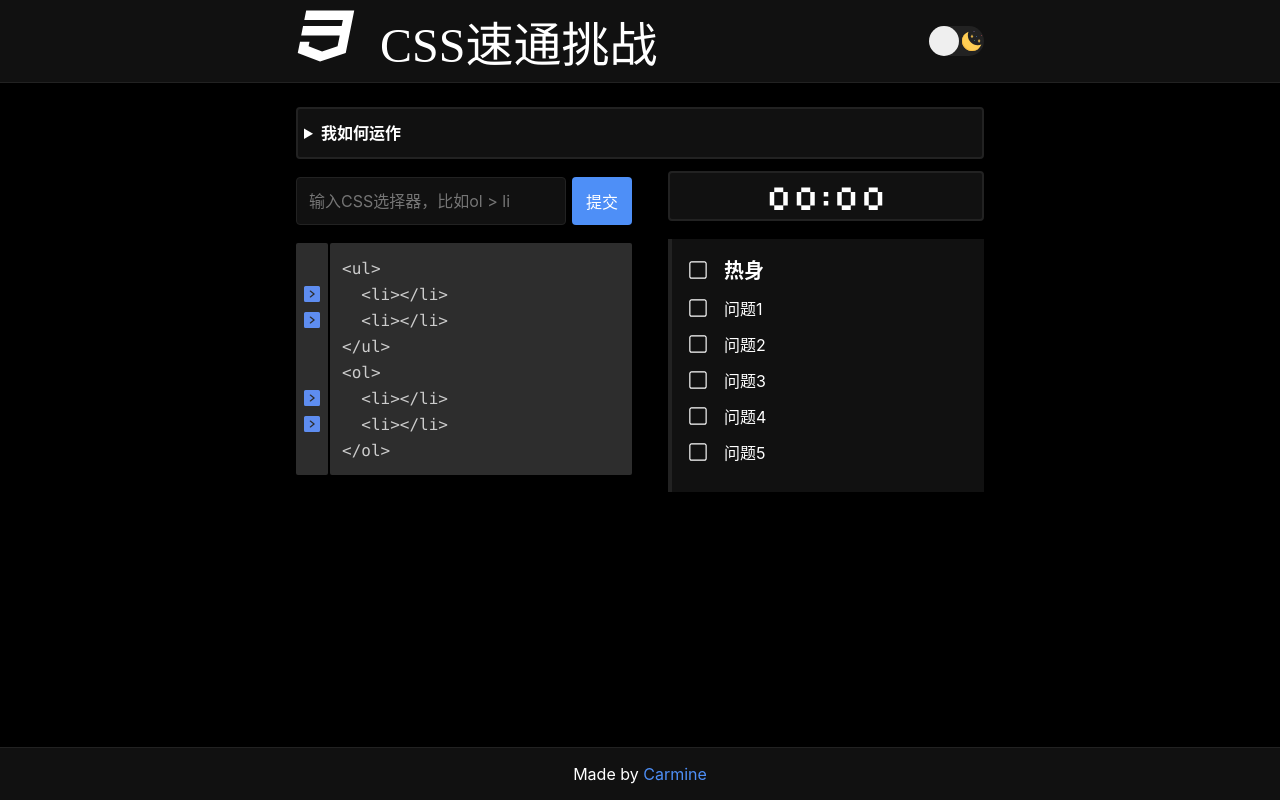
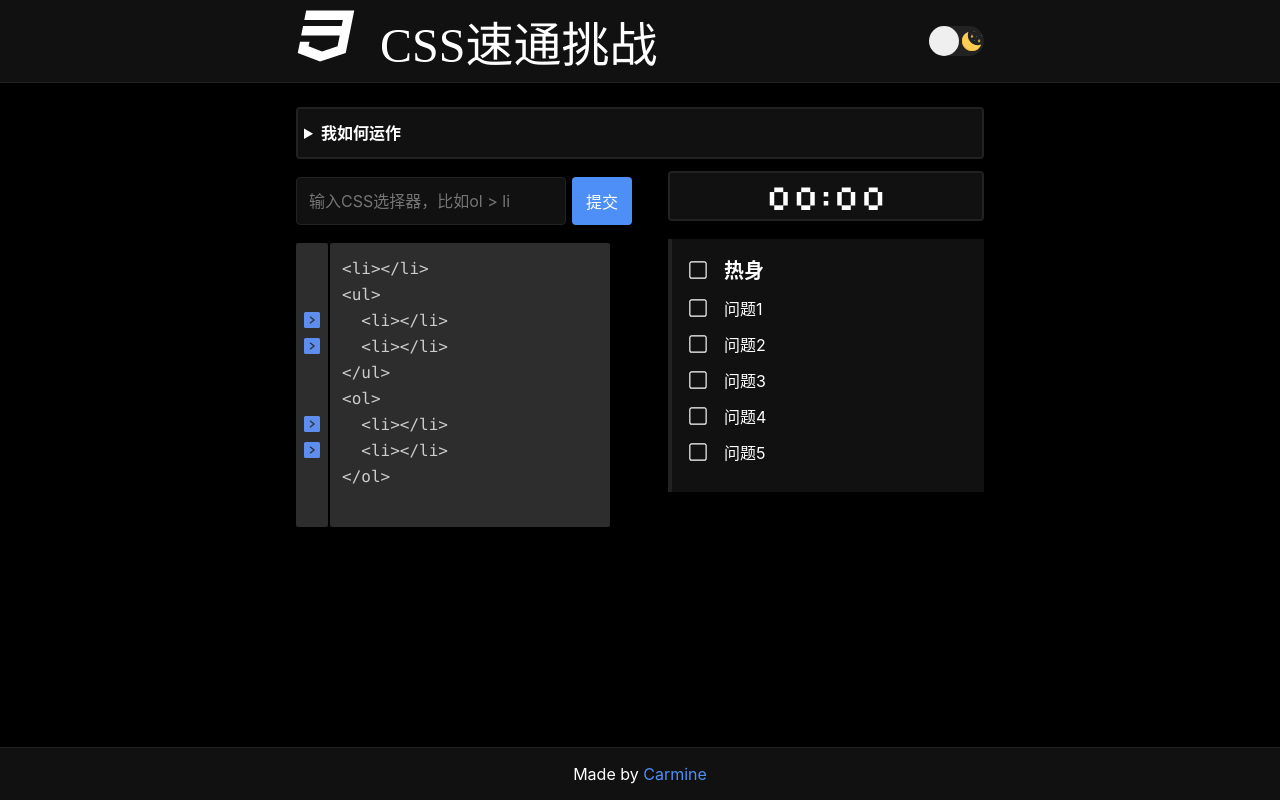
Before and after one commit to carmineDYJ/css-speedrun, a Vue app: page / in a window 1280 px wide. Built offline with nearby package versions, Linux system fonts and the light colour scheme; a web font is replaced by a local one.

Commit message:
refactor: refactor warm-up question

```diff
--- a/src/questions/CSSQuestions.js
+++ b/src/questions/CSSQuestions.js
@@ -1,15 +1,17 @@
 export const CSSQuestions = [
   {
     title: '热身',
-    code: `<ul>
+    code: `<li></li>
+<ul>
   <li></li>
   <li></li>
 </ul>
 <ol>
   <li></li>
   <li></li>
-</ol>`,
-    goal: [false, true, true, false, true, true],
+</ol>
+`,
+    goal: [false, false, true, true, false, true, true],
     answer: 'ul li, ol li',
     textHint: '选择多个元素',
     linkHint: 'https://developer.mozilla.org/en-US/docs/Web/CSS/Grouping_selectors',
```
Also changed, not shown: 1 other file (tests, documents, lock files or other folders).
